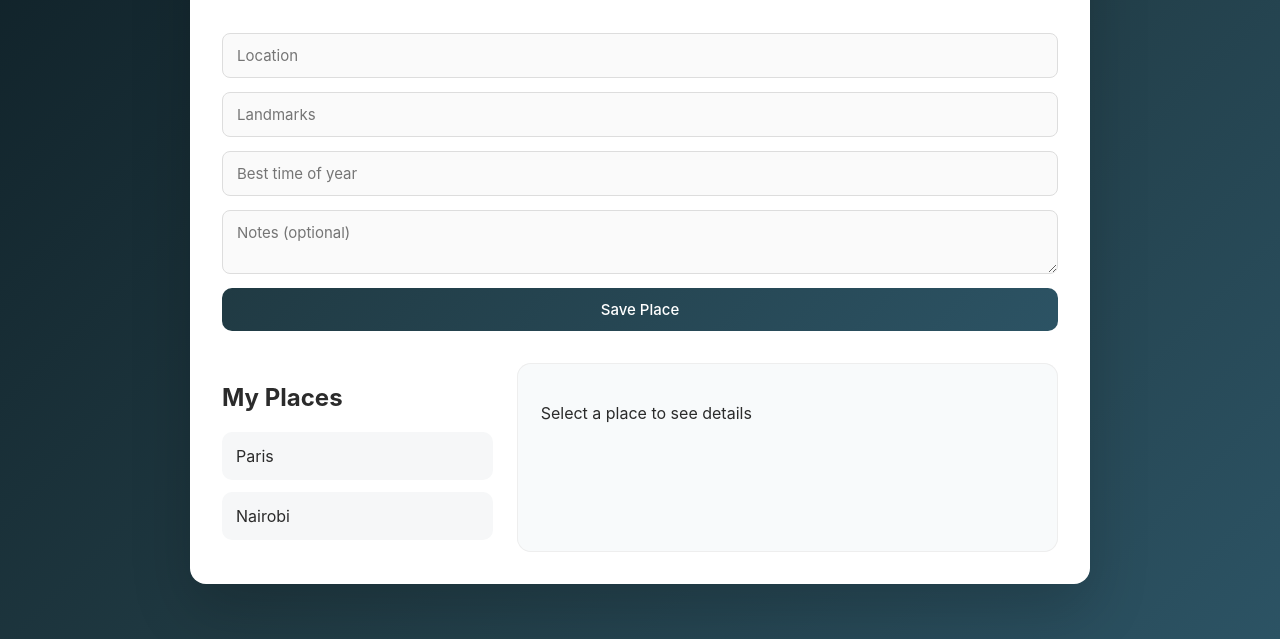
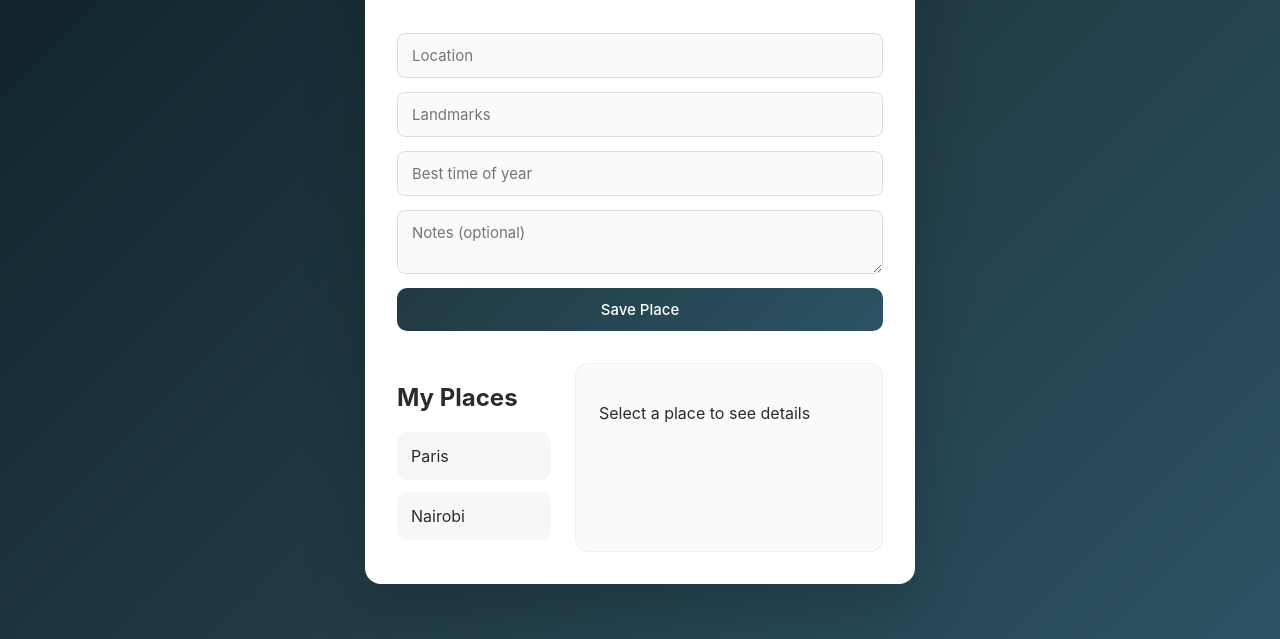
Before and after one commit to emmanuelkiptum21-jpg/place-have-been, a plain HTML site: page index .html in a window 1280 px wide. Shown: the part 161-800 px from the top of the page. Drawn offline with Linux system fonts and the light colour scheme.

Commit message:
final commit

```diff
--- a/style.css
+++ b/style.css
@@ -13,13 +13,14 @@ body {
 
 /* Main card */
 .container {
-  max-width: 900px;
+  max-width: 550px;
   margin: auto;
   background: #ffffff;
   color: #2b2b2b;
   padding: 32px;
   border-radius: 16px;
   box-shadow: 0 25px 60px rgba(0, 0, 0, 0.18);
+
 }
 
 /* Headings */
```
Also changed, not shown: download (12).jpg (added).
